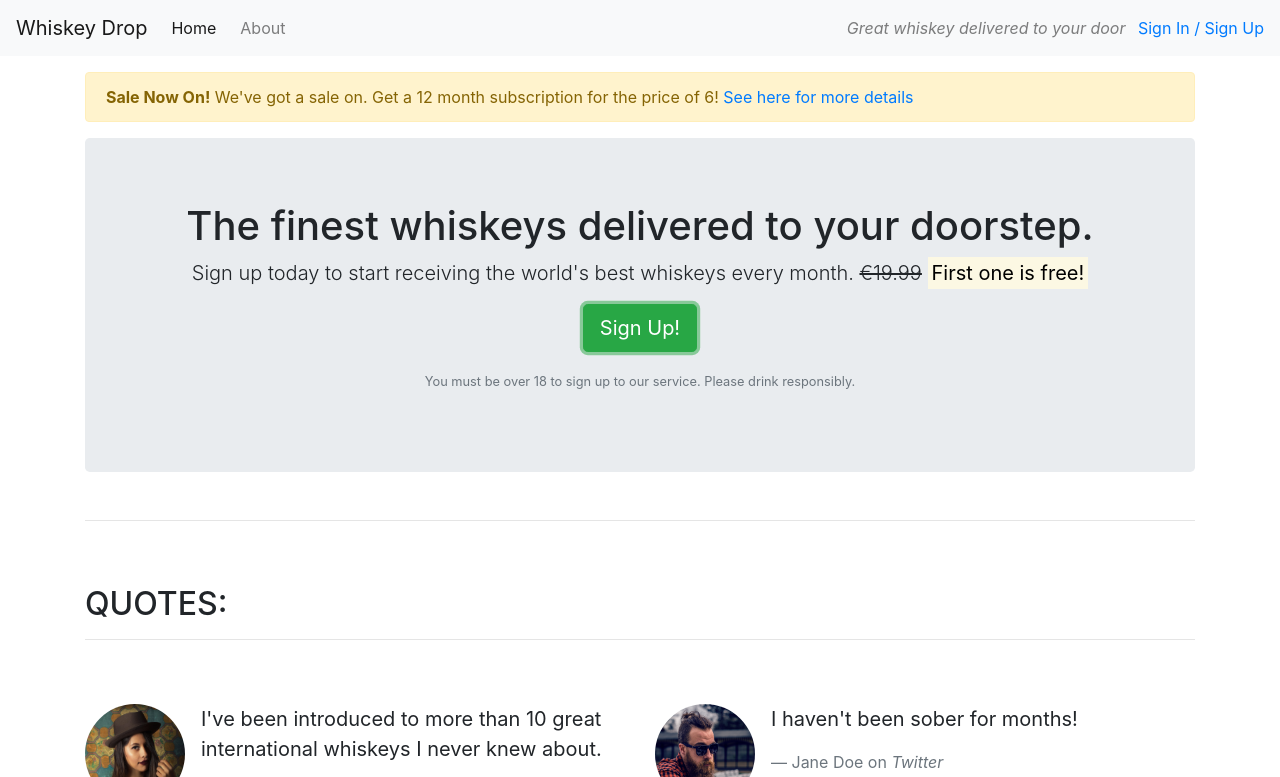
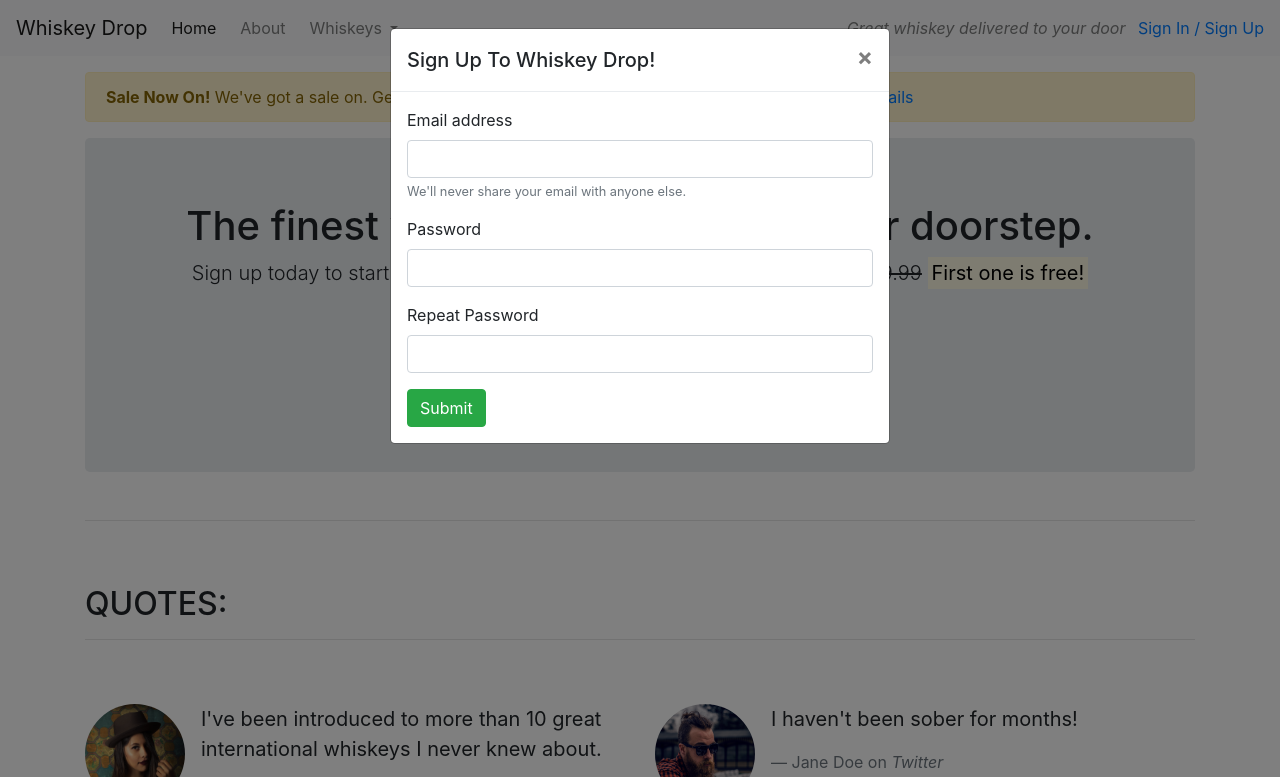
Before and after one commit to anronuay/bootstrap, a plain HTML site: page index.html in a window 1280 px wide. Both pictures are taken after a click on the button "Sign Up!". Shown: the top 777 px of the page. Drawn offline with nearby package versions, Linux system fonts and the light colour scheme.

Commit message:
Added JavaScript Components to page

```diff
--- a/index.html
+++ b/index.html
@@ -14,11 +14,28 @@
     <nav class="navbar navbar-light navbar-expand-sm bg-light">
         <a href="/" class="navbar-brand">
                     Whiskey Drop</a>
-        <ul class="navbar-nav mr-auto">
-            <li class="active nav-item mr-2"><a class="nav-link" href="/">Home</a></li>
-            <li class="nav-item mr-2"><a class="nav-link" href="">About</a></li>
-            <li class="nav-item mr-2 d-block d-sm-none"><a class="nav-link" href="">Sign In / Sign Up</a></li>
-        </ul>
+
+        <button class="navbar-toggler ml-auto" type="button" data-toggle="collapse" data-target="#navbarNavDropdown" aria-controls="navbarNavDropdown" aria-expanded="false" aria-label="Toggle navigation">
+        <span class="navbar-toggler-icon"></span></button>
+
+        <div class="collapse navbar-collapse" id="navbarNavDropdown">
+            <ul class="navbar-nav mr-auto">
+                <li class="active nav-item mr-2"><a class="nav-link" href="/">Home</a></li>
+                <li class="nav-item mr-2"><a class="nav-link" href="">About</a></li>
+                <li class="nav-item dropdown">
+                    <a class="nav-link dropdown-toggle" href="#" id="navbarDropdownMenuLink" role="button" data-toggle="dropdown" aria-haspopup="true" aria-expanded="false">
+                    Whiskeys
+                    </a>
+                    <div class="dropdown-menu" aria-labelledby="navbarDropdownMenuLink">
+                        <a class="dropdown-item" href="#">Irish</a>
+                        <a class="dropdown-item" href="#">Scotch</a>
+                        <a class="dropdown-item" href="#">Japanese</a>
+                        <a class="dropdown-item" href="#">American</a>
+                    </div>
+                </li>
+                <li class="nav-item mr-2 d-block d-sm-none"><a class="nav-link" href="">Sign In / Sign Up</a></li>
+            </ul>
+        </div>
 
         <div class="d-none d-md-block">
             <p class="navbar-text my-auto mr-2"><i>Great whiskey delivered to your door</i></p>
@@ -43,7 +60,7 @@
                         <s class="d-none d-sm-inline">€19.99</s>
                         <span class="d-inline d-sm-none"><br></span>
                         <strong><mark>First one is free!</mark></strong></p>
-                    <p><button class="btn btn-lg btn-success">Sign Up!</button></p>
+                    <p><button class="btn btn-lg btn-success" data-toggle="modal" data-target="#signUpModal">Sign Up!</button></p>
                     <p class="text-muted"><small>You must be over 18 to sign up to our service. Please drink responsibly.</small></p>
                 </section>
             </div>
@@ -123,6 +140,41 @@
         </section>
         <!-- /.features -->
     </article>
+
+    <div class="modal" tabindex="-1" role="dialog" id="signUpModal">
+        <div class="modal-dialog" role="document">
+            <div class="modal-content">
+            <div class="modal-header">
+                <h5 class="modal-title">Sign Up To Whiskey Drop!</h5>
+                <button type="button" class="close" data-dismiss="modal" aria-label="Close">
+                <span aria-hidden="true">&times;</span>
+                </button>
+            </div>
+            <div class="modal-body">
+                <form>
+                <div class="form-group">
+                    <label for="exampleInputEmail1">Email address</label>
+                    <input type="email" class="form-control" id="exampleInputEmail1" aria-describedby="emailHelp">
+                    <small id="emailHelp" class="form-text text-muted">We'll never share your email with anyone else.</small>
+                </div>
+                <div class="form-group">
+                    <label for="password">Password</label>
+                    <input type="password" class="form-control" id="password">
+                </div>
+                <div class="form-group">
+                    <label for="repeatPassword">Repeat Password</label>
+                    <input type="password" class="form-control" id="repeatPassword">
+                </div>
+                <button type="submit" class="btn btn-success">Submit</button>
+                </form>
+            </div>
+            </div>
+        </div>
+    </div>
+
+    <script src="https://code.jquery.com/jquery-3.4.1.slim.min.js" integrity="sha384-J6qa4849blE2+poT4WnyKhv5vZF5SrPo0iEjwBvKU7imGFAV0wwj1yYfoRSJoZ+n" crossorigin="anonymous"></script>
+    <script src="https://cdn.jsdelivr.net/npm/popper.js@1.16.0/dist/umd/popper.min.js" integrity="sha384-Q6E9RHvbIyZFJoft+2mJbHaEWldlvI9IOYy5n3zV9zzTtmI3UksdQRVvoxMfooAo" crossorigin="anonymous"></script>
+    <script src="https://stackpath.bootstrapcdn.com/bootstrap/4.4.1/js/bootstrap.min.js" integrity="sha384-wfSDF2E50Y2D1uUdj0O3uMBJnjuUD4Ih7YwaYd1iqfktj0Uod8GCExl3Og8ifwB6" crossorigin="anonymous"></script>
 </body>
 
 </html>
```
